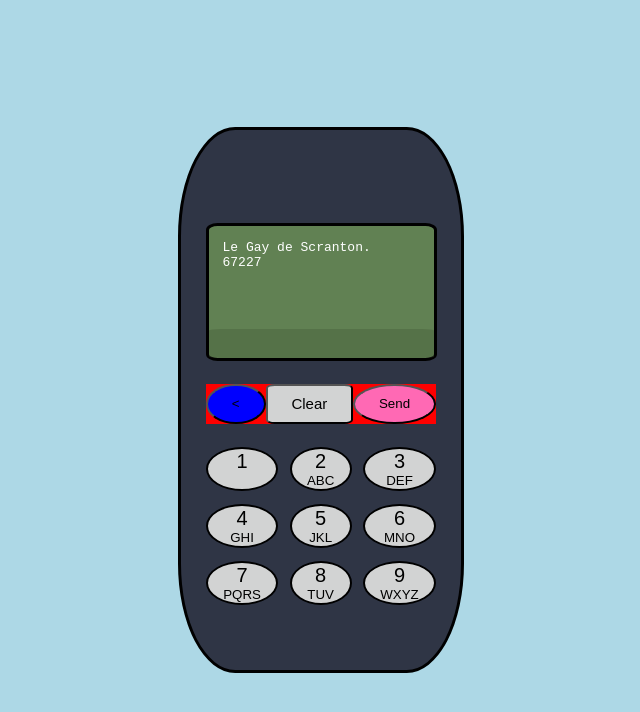
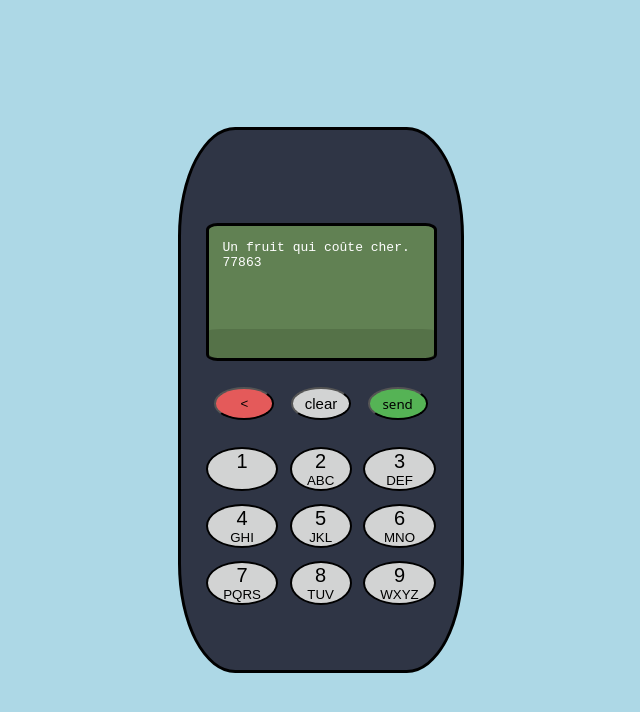
Before and after one commit to awarehardware/awarehardware.github.io, a plain HTML site: page index.html in a window 1280 px wide. Shown: the whole page, without its empty margins (319-959 px from the left). Drawn offline with Linux system fonts and the light colour scheme.

Commit message:
modif boutons

```diff
--- a/index.html
+++ b/index.html
@@ -15,10 +15,10 @@
         </div>
 
         <div id="game_ctrl">
-          <button id="del_button" class="button" onclick="delLastLetter()"><</button>
-          <button id="clear_button" class="button" onclick="clearAnswer()">Clear</button>
+          <button id="del_button" class="button_ctrl" onclick="delLastLetter()"><</button>
+          <button id="clear_button" class="button_ctrl" onclick="clearAnswer()">clear</button>
           <!-- <button class="button" onclick="chooseAndSetQuestion()">New</button> -->
-          <button id="send_button" class="button" onclick="sendAnswer()">Send</button>
+          <button id="send_button" class="button_ctrl" onclick="sendAnswer()">send</button>
         </div>
 
         <div id="keyboard">
--- a/phoneword.css
+++ b/phoneword.css
@@ -6,26 +6,33 @@ body {
   background: rgb(210, 211, 211);
 }
 
+.button_ctrl {
+  background: rgb(210, 211, 211);
+  width: 60px;
+  margin: 5% auto;
+}
+
 #game_ctrl {
-  background-color: red;
   display: grid;
   grid-template-columns: auto auto auto;
   margin-bottom: 10%;
+  border-radius: 5% 5% 5% 5%;
 }
 
 #send_button {
-  background-color: hotpink;
   border-radius: 50% 50% 50% 50%;
+  background: rgb(85, 179, 85);
+  font-family: system-ui;
 }
 
 #del_button {
-  background-color: blue;
   border-radius: 50% 50% 50% 50%;
+  background: rgb(228, 90, 90);
 }
 
 #clear_button {
   font-size: 15px;
-  border-radius: 10%;
+  border-radius: 50% 50% 50% 50%;
 }
 
 
--- a/questions.js
+++ b/questions.js
@@ -1,21 +1,10 @@
-var availableQuestions = [{
-  "word": "Jim",
-  "question": "Le BG de Scranton."
-},
-{
-  "word": "Oscar",
-  "question": "Le Gay de Scranton."
-},
-{
-  "word": "Pam",
-  "question": "La meuf du BG de Scranton."
-},
+var availableQuestions = [
 {
   "word": "Didi",
   "question": "Le meilleur chat."
 },
 {
-  "word": "Apple",
+  "word": "Prune",
   "question": "Un fruit qui coûte cher."
 },
 {
```
